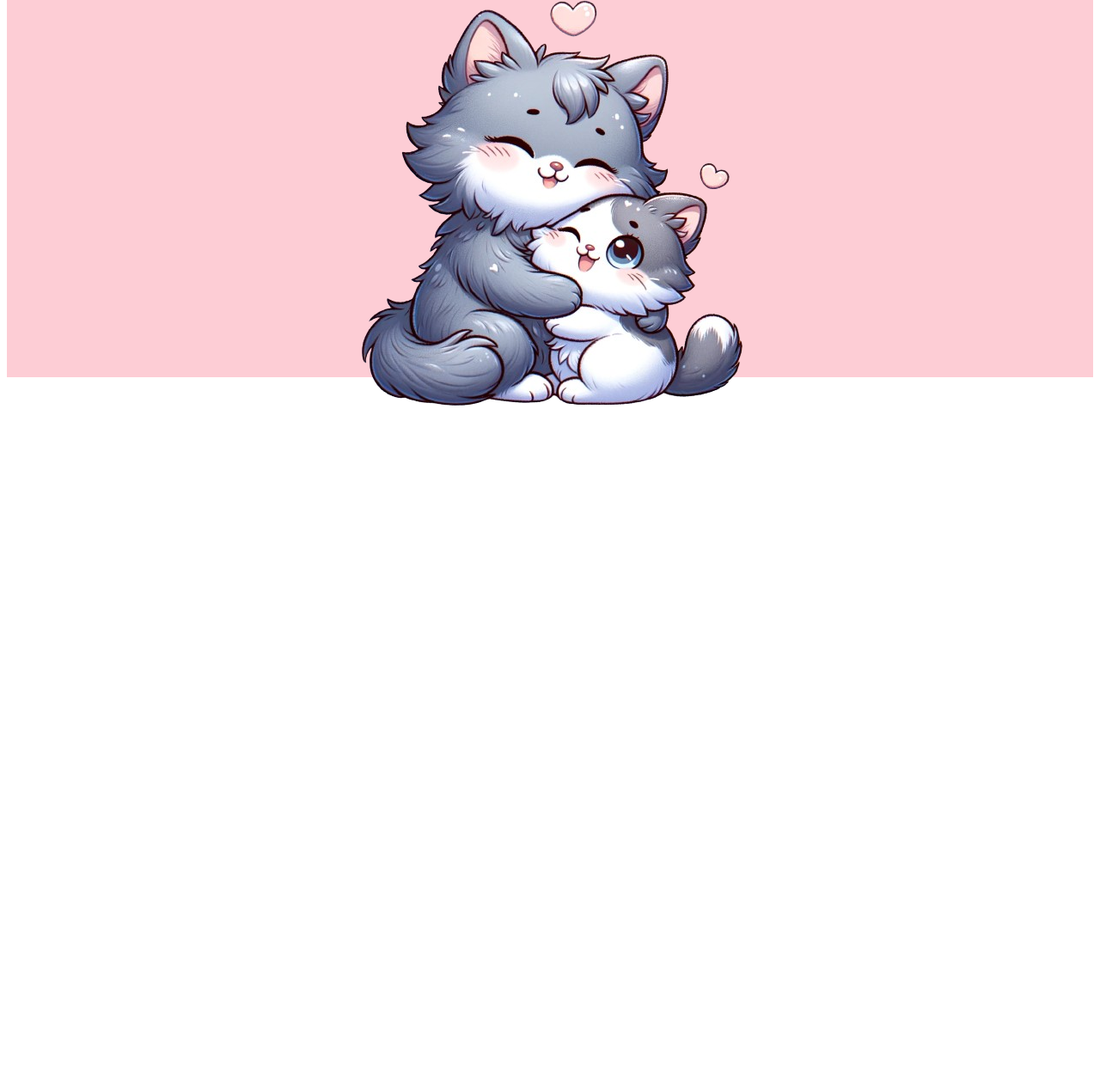
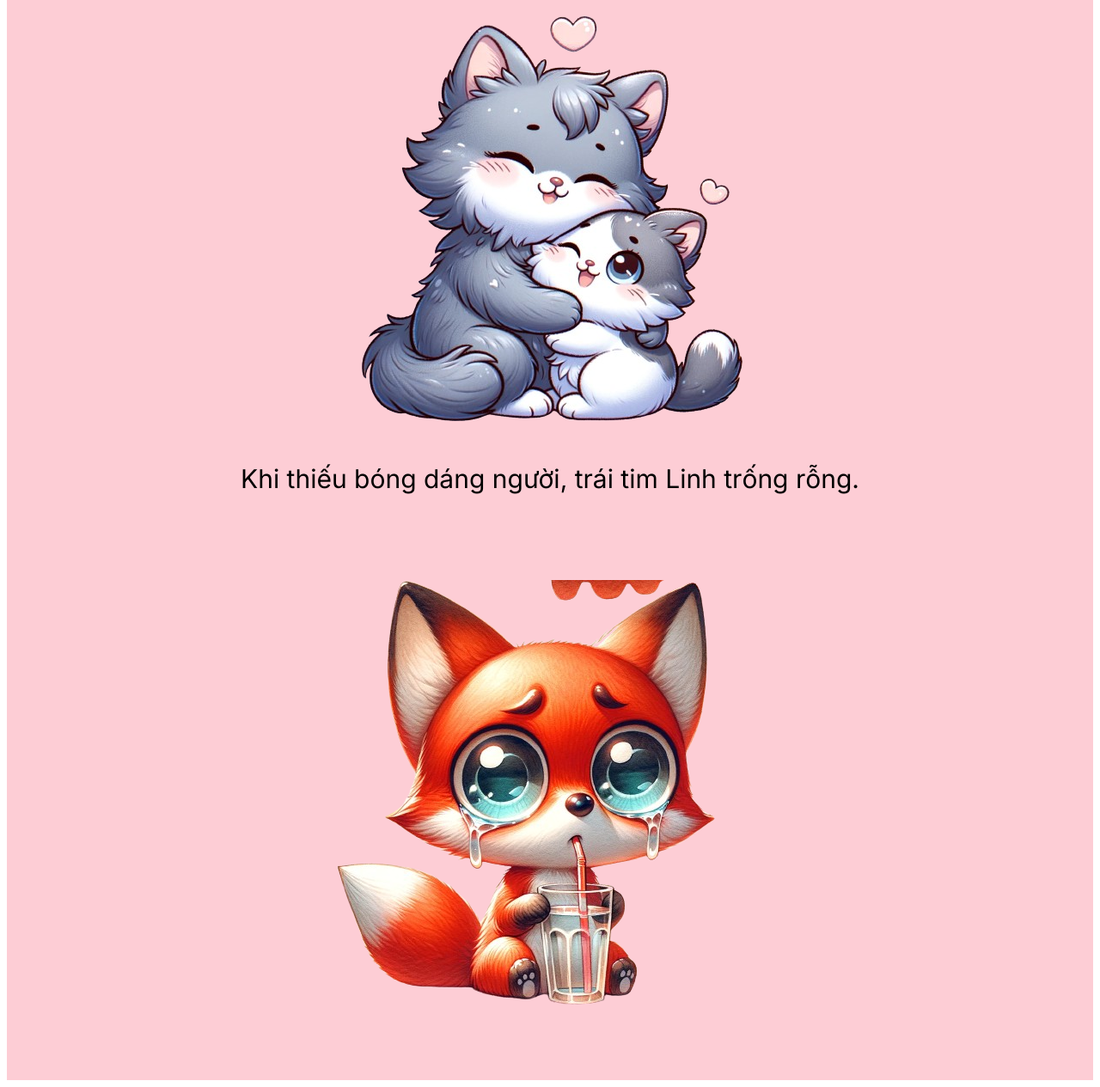
Before and after one commit to vulinh1704/inhx2, a plain HTML site: page index.html in a window 1280 px wide. Shown: the part 369-1634 px from the top of the page at 86% size. Before the commit the page ends 866 px from the top, so only its background shows below. Drawn offline with nearby package versions, Linux system fonts and the light colour scheme; a web font is replaced by a local one.

Commit message:
first commit

```diff
--- a/index.css
+++ b/index.css
@@ -1,16 +1,16 @@
 
 .container {
     width: 100%;
+    background-color: #fdcdd5;
 }
 
 
 .name {
     padding: 50px 0;
 }
-.container .header {
+.container .header, .second {
     width: 100%;
     height: 100vh;
-    background-color: #fdcdd5;
     display: flex;
     flex-direction: column;
     justify-content: center;
@@ -30,3 +30,27 @@
     width: 100px;
     height: 100px;
 }
+
+.second {
+    height: 100vh;
+    width: 100%;
+
+}
+.second div {
+    font-family: "Inter", sans-serif;
+    font-optical-sizing: auto;
+    font-weight: 400;
+    font-style: normal;
+    font-variation-settings:
+            "slnt" 0;
+    font-size: 30px;
+    width: 100%;
+    display: flex;
+    justify-content: center;
+    padding: 50px 0;
+}
+
+.item img {
+    width: 500px;
+    height: 500px;
+}
--- a/index.html
+++ b/index.html
@@ -8,16 +8,18 @@
     <link rel="preconnect" href="https://fonts.googleapis.com">
     <link rel="preconnect" href="https://fonts.gstatic.com" crossorigin>
     <link href="https://fonts.googleapis.com/css2?family=Protest+Revolution&display=swap" rel="stylesheet">
+    <link href="https://fonts.googleapis.com/css2?family=Inter:wght@100..900&display=swap" rel="stylesheet">
     <link rel="stylesheet" href="index.css">
 </head>
 <body>
+<embed src="love.mp3" loop="true" autostart="true" width="0" height="0">
 <div class="container">
     <div class="header">
         <div class="name">
             Trương Đăng Vũ Linh
         </div>
         <div class="heart">
-            <img src="https://images.emojiterra.com/google/android-11/512px/2764.png" alt="" class="animate__animated animate__pulse animate__infinite">
+            <img src="https://images.emojiterra.com/google/android-11/512px/2764.png" alt="" class="animate__animated animate__pulse animate__infinite animate__faster">
         </div>
         <div class="name">
             Phạm Thị Trinh
@@ -26,6 +28,14 @@
             <img src="first.png" alt="">
         </div>
     </div>
+    <div class="second">
+        <div>
+            Khi thiếu bóng dáng người, trái tim Linh trống rỗng.
+        </div>
+        <div class="item">
+            <img src="second1.png" alt="">
+        </div>
+    </div>
 </div>
 </body>
 </html>
```
Also changed, not shown: second1.png (added), 2 other files.
